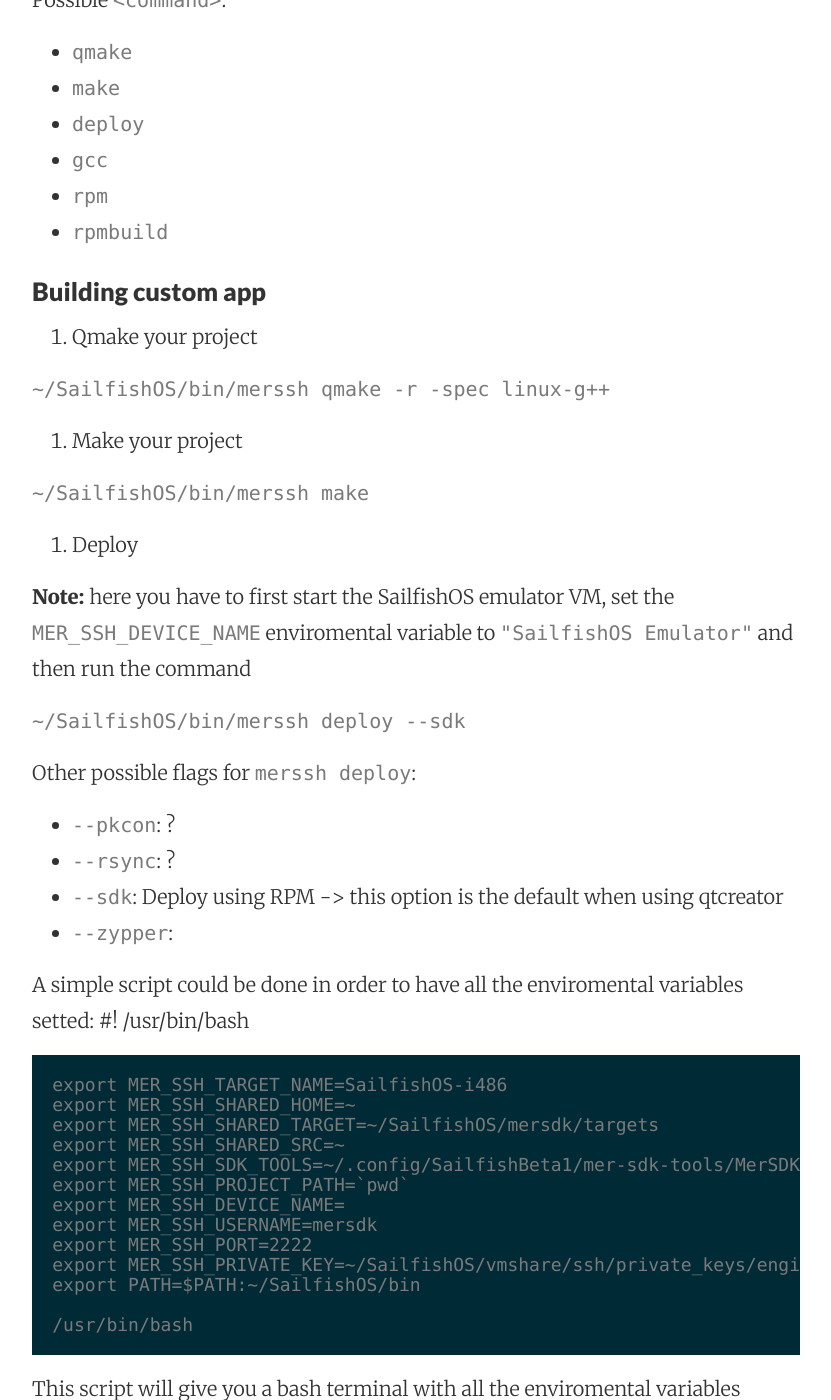
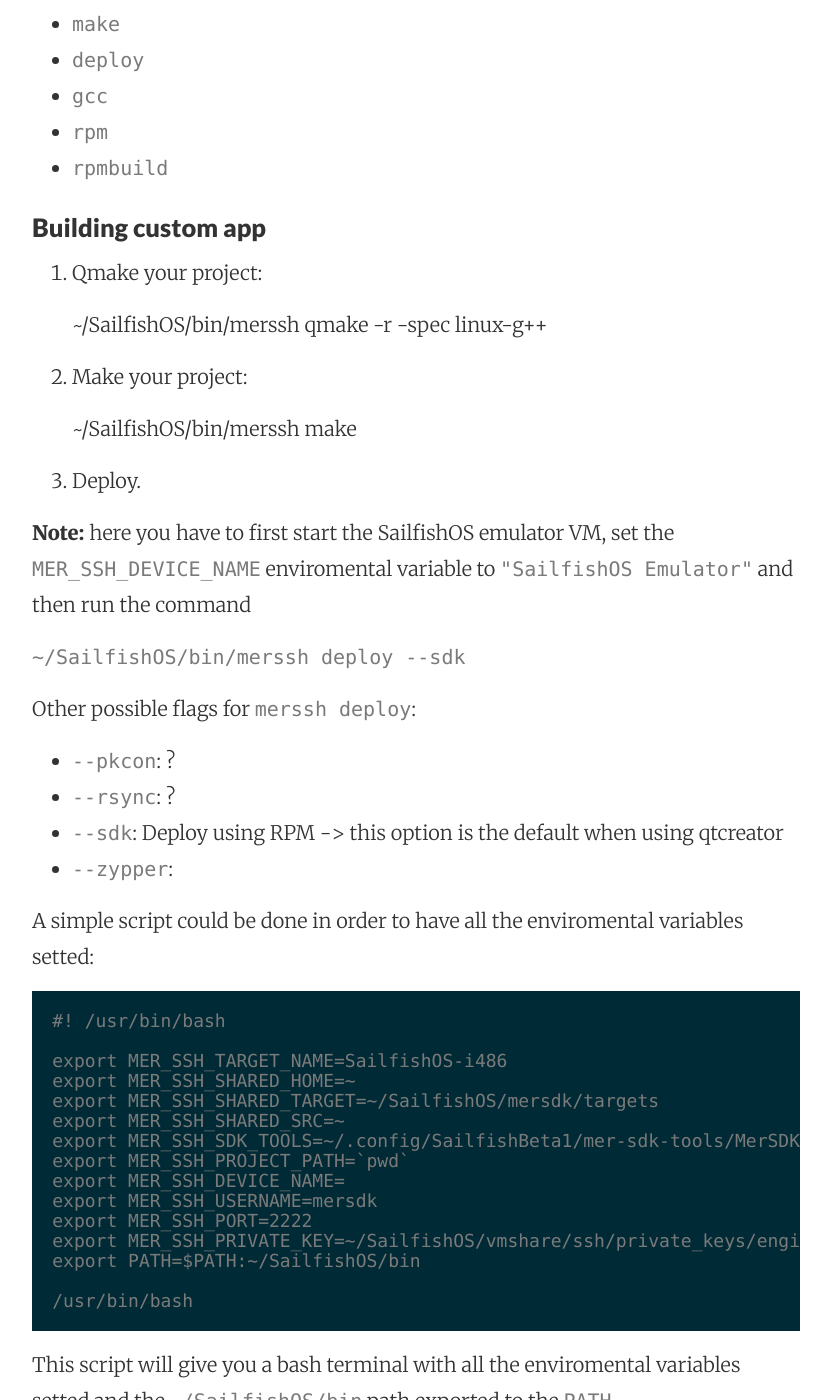
Before and after one commit to NickCis/sailing-code, a Jekyll site: the page built from _posts/2015-01-01-develop-without-qtcreator.md, in a window 1280 px wide and 1400 px high, scrolled down 5027 px. Shown: the whole window, without its empty margins (224-1055 px from the left). Built offline with Jekyll 4.4.1, drawn with Linux system fonts in a browser that asks for light colours; some of the changed text lies outside the part shown.

```diff
--- a/_posts/2015-01-01-develop-without-qtcreator.md
+++ b/_posts/2015-01-01-develop-without-qtcreator.md
@@ -51,9 +53,9 @@ Here you need to put the correct uuid of the `MerSDK` VM, you obtain it listing
     (C) 2008-2014 Oracle Corporation
     All rights reserved.
 
-4. Start SailfishOS Emulator
+4. Start SailfishOS Emulator.
 
-Here you need to put the correct uuid of the `SailfishOs Emulator` VM, you obtain it listing the VMS as explaind in 1
+Here you need to put the correct uuid of the `SailfishOs Emulator` VM, you obtain it listing the VMS as explaind in 1.
 
     [nickcis@myhost SailfishOS]$ VBoxManage list vms
     "MerSDK" {a1bb4124-9b62-4ee8-95d7-bedb468d7389}
@@ -63,7 +65,7 @@ Here you need to put the correct uuid of the `SailfishOs Emulator` VM, you obtai
     Waiting for VM "6b1e1033-4b9f-49c4-92c1-15062b9cb860" to power on...
     VM "6b1e1033-4b9f-49c4-92c1-15062b9cb860" has been successfully started.
 
-5. Check if the vms are running
+5. Check if the vms are running.
 
 The emulator should have display a window, but the mer sdk no. You can check if both vms are running:
 
@@ -87,12 +89,12 @@ Example:
 
 From ["How do I login into the emulator or build engine?"](https://sailfishos.org/develop-faq.html).
 
-* Connect to SDK
+* Connect to SDK.
 
     ssh -p 2222 -i ~/SailfishOS/vmshare/ssh/private_keys/engine/mersdk mersdk@localhost
     ssh -p 2222 -i ~/SailfishOS/vmshare/ssh/private_keys/engine/root root@localhost
 
-* Connect to Emulator
+* Connect to Emulator.
 
     ssh -p 2223 -i ~/SailfishOS/vmshare/ssh/private_keys/SailfishOS_Emulator/nemo nemo@localhost
     ssh -p 2223 -i ~/SailfishOS/vmshare/ssh/private_keys/SailfishOS_Emulator/root root@localhost
@@ -159,15 +161,16 @@ Possible `<command>`:
 
 
 #### Building custom app
-1. Qmake your project
 
-`~/SailfishOS/bin/merssh qmake -r -spec linux-g++`
+1. Qmake your project:
 
-2. Make your project
+    ~/SailfishOS/bin/merssh qmake -r -spec linux-g++
 
-`~/SailfishOS/bin/merssh make`
+2. Make your project:
 
-3. Deploy
+    ~/SailfishOS/bin/merssh make
+
+3. Deploy.
 
 **Note:** here you have to first start the SailfishOS emulator VM, set the `MER_SSH_DEVICE_NAME` enviromental variable to `"SailfishOS Emulator"` and then run the command
 
@@ -180,6 +183,7 @@ Other possible flags for `merssh deploy`:
 * `--zypper`:
 
 A simple script could be done in order to have all the enviromental variables setted:
+
     #! /usr/bin/bash
 
     export MER_SSH_TARGET_NAME=SailfishOS-i486
```
Also changed, not shown: other parts of _posts/2015-01-01-develop-without-qtcreator.md (+8 -6 lines).
